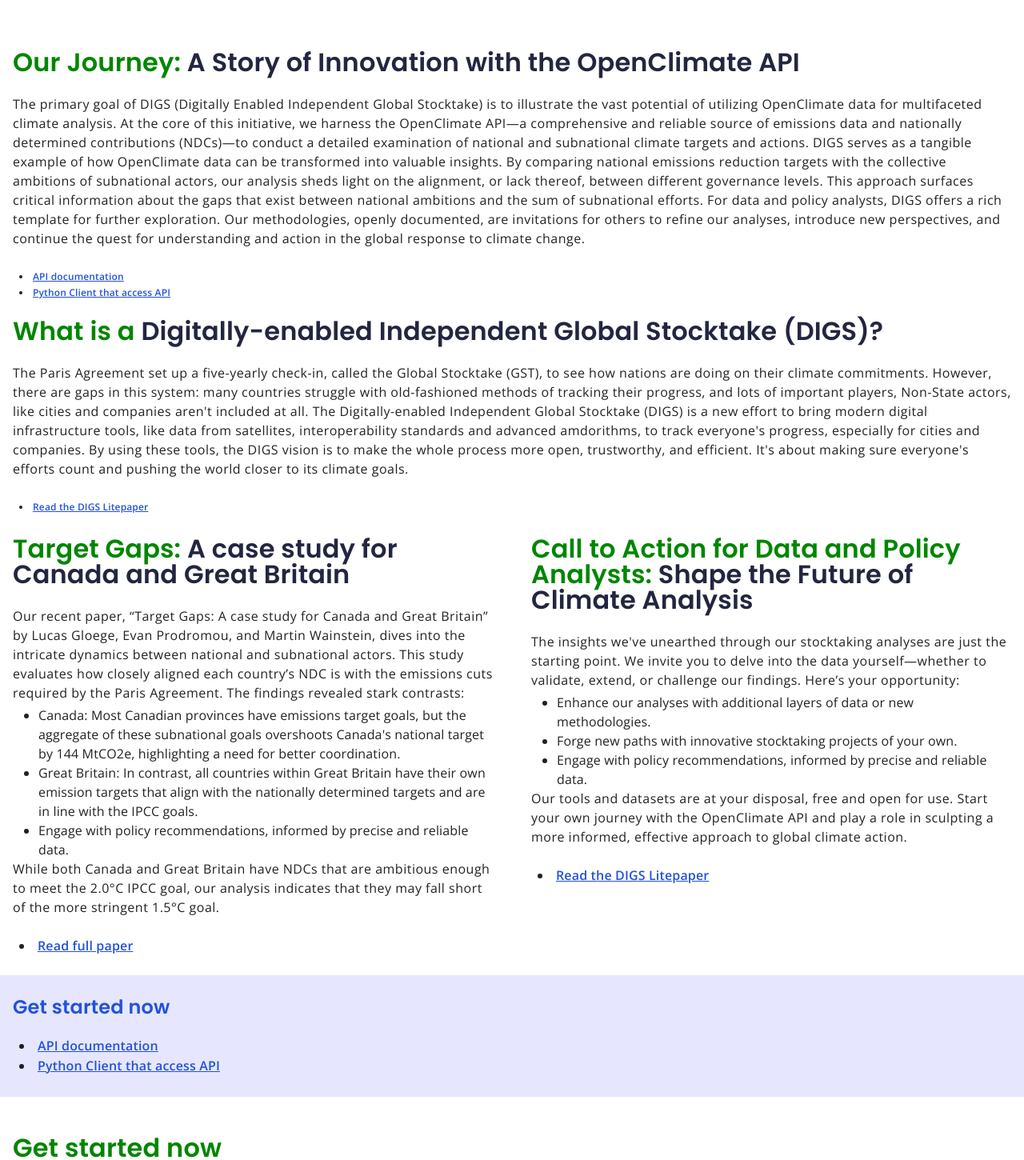
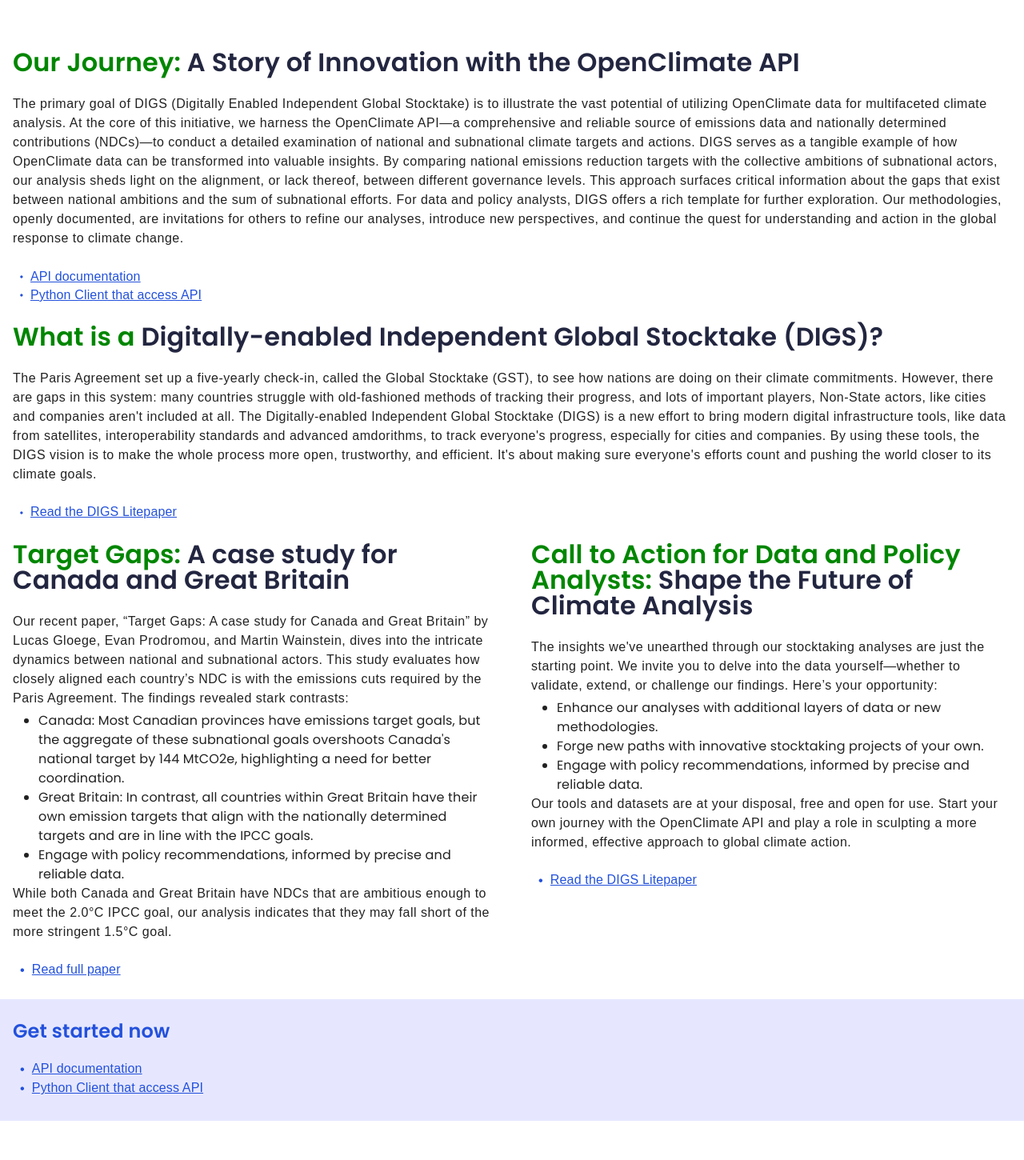
Before and after one commit to Open-Earth-Foundation/target-gap, a Next.js app: page /documentation in a window 1280 px wide. Shown: the part 562-2012 px from the top of the page at 80% size. Built offline with nearby package versions, Linux system fonts and the light colour scheme.

Commit message:
code reformat, removed redundant fonts, added api fn for coverage stats

```diff
--- a/src/app/documentation/page.tsx
+++ b/src/app/documentation/page.tsx
@@ -55,7 +55,6 @@ const page = () => {
               color=""
             />
             <Typography
-              className="bodyText"
               sx={{
                 fontSize: {
                   xs: "12px",
@@ -66,6 +65,8 @@ const page = () => {
                   md: "24px",
                 },
               }}
+              variant="body2"
+              fontFamily="sans-serif"
               lineHeight="16px"
               letterSpacing="0.5px">
               The primary goal of DIGS (Digitally Enabled Independent Global
@@ -88,19 +89,45 @@ const page = () => {
               quest for understanding and action in the global response to
               climate change.
             </Typography>
-            <ul className="list-disc ml-2 list-inside text-xs">
+            <ul className="list-none ml-2 list-inside text-xs">
               <li>
                 <Link
                   href="/"
-                  className="text-[#2351DC] underline bodyText font-[600] leading-6">
+                  className="text-[#2351DC] flex items-center gap-2 font-[600] leading-6">
+                  <span>&bull;</span>
+                  <Typography
+                    variant="body2"
+                    className="underline"
+                    fontFamily="sans-serif"
+                    color="text-[#2351DC]"
+                    sx={{
+                      fontSize: {
+                        xs: "12px",
+                        md: "16px",
+                      },
+                    }}>
                     API documentation
+                  </Typography>
                 </Link>
               </li>
               <li>
                 <Link
                   href="/"
-                  className="text-[#2351DC] underline bodyText font-[600]">
+                  className="text-[#2351DC] flex items-center gap-2 font-[600]">
+                  <span>&bull;</span>
+                  <Typography
+                    variant="body2"
+                    className="underline"
+                    fontFamily="sans-serif"
+                    color="text-[#2351DC]"
+                    sx={{
+                      fontSize: {
+                        xs: "12px",
+                        md: "16px",
+                      },
+                    }}>
                     Python Client that access API
+                  </Typography>
                 </Link>
               </li>
             </ul>
@@ -116,7 +143,6 @@ const page = () => {
               color=""
             />
             <Typography
-              className="bodyText"
               sx={{
                 fontSize: {
                   xs: "12px",
@@ -127,6 +153,8 @@ const page = () => {
                   md: "24px",
                 },
               }}
+              variant="body2"
+              fontFamily="sans-serif"
               lineHeight="16px"
               letterSpacing="0.5px">
               The Paris Agreement set up a five-yearly check-in, called the
@@ -144,12 +172,25 @@ const page = () => {
               about making sure everyone&apos;s efforts count and pushing the
               world closer to its climate goals.
             </Typography>
-            <ul className="list-disc ml-2 list-inside text-xs">
+            <ul className="list-none ml-2 list-inside text-xs">
               <li>
                 <Link
                   href="https://uploads-ssl.webflow.com/62192ceb9199b3dd08431a6b/63288ad5701afc27ed83d2ef_Litepaper%20-%20A%20Digitally-Enabled%20Independent%20Global%20Stocktake.pdf"
-                  className="text-[#2351DC] underline bodyText font-[600] leading-6">
+                  className="text-[#2351DC] flex items-center gap-2 font-[600] leading-6">
+                  <span>&bull;</span>
+                  <Typography
+                    variant="body2"
+                    className="underline"
+                    fontFamily="sans-serif"
+                    color="text-[#2351DC]"
+                    sx={{
+                      fontSize: {
+                        xs: "12px",
+                        md: "16px",
+                      },
+                    }}>
                     Read the DIGS Litepaper
+                  </Typography>
                 </Link>
               </li>
             </ul>
@@ -172,7 +213,6 @@ const page = () => {
               color=""
             />
             <Typography
-              className="bodyText"
               sx={{
                 fontSize: {
                   xs: "12px",
@@ -183,6 +223,8 @@ const page = () => {
                   md: "24px",
                 },
               }}
+              variant="body2"
+              fontFamily="sans-serif"
               lineHeight="16px"
               letterSpacing="0.5px">
               Our recent paper, “Target Gaps: A case study for Canada and Great
@@ -201,12 +243,25 @@ const page = () => {
               enough to meet the 2.0°C IPCC goal, our analysis indicates that
               they may fall short of the more stringent 1.5°C goal.
             </Typography>
-            <ul className="list-disc ml-2 list-inside text-xs">
+            <ul className="list-none ml-2 list-inside text-xs">
               <li>
                 <Link
                   href="https://docs.google.com/document/u/0/d/1hA8246oEDPvzs_6RJAe8PEJyYjm_X4FNFAevc-kUYR8/edit?pli=1"
-                  className="text-[#2351DC] underline bodyText font-[600] leading-6">
+                  className="text-[#2351DC] flex items-center gap-2 font-[600] leading-6">
+                  <span>&bull;</span>
+                  <Typography
+                    variant="body2"
+                    className="underline"
+                    fontFamily="sans-serif"
+                    color="text-[#2351DC]"
+                    sx={{
+                      fontSize: {
+                        xs: "12px",
+                        md: "16px",
+                      },
+                    }}>
                     Read full paper
+                  </Typography>
                 </Link>
               </li>
             </ul>
@@ -229,7 +284,6 @@ const page = () => {
               color=""
             />
             <Typography
-              className="bodyText"
               sx={{
                 fontSize: {
                   xs: "12px",
@@ -240,6 +294,8 @@ const page = () => {
                   md: "24px",
                 },
               }}
+              variant="body2"
+              fontFamily="sans-serif"
               lineHeight="16px"
               letterSpacing="0.5px">
               The insights we&apos;ve unearthed through our stocktaking analyses
@@ -254,12 +310,25 @@ const page = () => {
               sculpting a more informed, effective approach to global climate
               action.
             </Typography>
-            <ul className="list-disc ml-2 list-inside text-xs">
+            <ul className="ml-2 list-inside text-xs">
               <li>
                 <Link
                   href="https://docs.google.com/document/d/1hA8246oEDPvzs_6RJAe8PEJyYjm_X4FNFAevc-kUYR8/edit"
-                  className="text-[#2351DC] underline bodyText font-[600] leading-6">
+                  className="text-[#2351DC] flex items-center gap-2 font-[600] leading-6">
+                  <span>&bull;</span>
+                  <Typography
+                    variant="body2"
+                    className="underline"
+                    fontFamily="sans-serif"
+                    color="text-[#2351DC]"
+                    sx={{
+                      fontSize: {
+                        xs: "12px",
+                        md: "16px",
+                      },
+                    }}>
                     Read full paper
+                  </Typography>
                 </Link>
               </li>
             </ul>
@@ -287,7 +356,6 @@ const page = () => {
                 color=""
               />
               <Typography
-                className="bodyText"
                 sx={{
                   fontSize: {
                     xs: "12px",
@@ -298,6 +366,8 @@ const page = () => {
                     md: "24px",
                   },
                 }}
+                variant="body2"
+                fontFamily="sans-serif"
                 lineHeight="16px"
                 letterSpacing="0.5px">
                 Our recent paper, “Target Gaps: A case study for Canada and
@@ -325,7 +395,6 @@ const page = () => {
                 </li>
               </ul>
               <Typography
-                className="bodyText"
                 sx={{
                   fontSize: {
                     xs: "12px",
@@ -336,6 +405,8 @@ const page = () => {
                     md: "24px",
                   },
                 }}
+                variant="body2"
+                fontFamily="sans-serif"
                 marginTop="-24px"
                 lineHeight="16px"
                 letterSpacing="0.5px">
@@ -343,12 +414,25 @@ const page = () => {
                 enough to meet the 2.0°C IPCC goal, our analysis indicates that
                 they may fall short of the more stringent 1.5°C goal.
               </Typography>
-              <ul className="list-disc ml-2 list-inside text-xs md:text-base">
+              <ul className="list-none ml-2 list-inside text-xs md:text-base">
                 <li>
                   <Link
                     href="https://docs.google.com/document/d/1hA8246oEDPvzs_6RJAe8PEJyYjm_X4FNFAevc-kUYR8/edit"
-                    className="text-[#2351DC] underline bodyText font-[600] leading-6">
+                    className="text-[#2351DC] flex items-center gap-2 font-[600] leading-6">
+                    <span>&bull;</span>
+                    <Typography
+                      variant="body2"
+                      className="underline"
+                      fontFamily="sans-serif"
+                      color="text-[#2351DC]"
+                      sx={{
+                        fontSize: {
+                          xs: "12px",
+                          md: "16px",
+                        },
+                      }}>
                       Read full paper
+                    </Typography>
                   </Link>
                 </li>
               </ul>
@@ -360,7 +444,6 @@ const page = () => {
                 color=""
               />
               <Typography
-                className="bodyText"
                 sx={{
                   fontSize: {
                     xs: "12px",
@@ -371,6 +454,8 @@ const page = () => {
                     md: "24px",
                   },
                 }}
+                variant="body2"
+                fontFamily="sans-serif"
                 lineHeight="16px"
                 letterSpacing="0.5px">
                 The insights we&apos;ve unearthed through our stocktaking
@@ -393,7 +478,6 @@ const page = () => {
                 </li>
               </ul>
               <Typography
-                className="bodyText"
                 marginTop="-24px"
                 sx={{
                   fontSize: {
@@ -405,6 +489,8 @@ const page = () => {
                     md: "24px",
                   },
                 }}
+                variant="body2"
+                fontFamily="sans-serif"
                 lineHeight="16px"
                 letterSpacing="0.5px">
                 Our tools and datasets are at your disposal, free and open for
@@ -412,12 +498,25 @@ const page = () => {
                 role in sculpting a more informed, effective approach to global
                 climate action.
               </Typography>
-              <ul className="list-disc ml-2 list-inside text-xs md:text-base">
+              <ul className="list-none ml-2 list-inside text-xs md:text-base">
                 <li>
                   <Link
                     href="https://uploads-ssl.webflow.com/62192ceb9199b3dd08431a6b/63288ad5701afc27ed83d2ef_Litepaper%20-%20A%20Digitally-Enabled%20Independent%20Global%20Stocktake.pdf"
-                    className="text-[#2351DC] underline bodyText font-[600] leading-6">
+                    className="text-[#2351DC] flex items-center gap-2 font-[600] leading-6">
+                    <span>&bull;</span>
+                    <Typography
+                      variant="body2"
+                      className="underline"
+                      fontFamily="sans-serif"
+                      color="text-[#2351DC]"
+                      sx={{
+                        fontSize: {
+                          xs: "12px",
+                          md: "16px",
+                        },
+                      }}>
                       Read the DIGS Litepaper
+                    </Typography>
                   </Link>
                 </li>
               </ul>
@@ -436,19 +535,45 @@ const page = () => {
               lineHeight="32px">
               Get started now
             </Typography>
-            <ul className="list-disc ml-2 list-inside text-xs md:text-base">
+            <ul className="list-none ml-2 list-inside text-xs md:text-base">
               <li>
                 <Link
                   href="https://github.com/Open-Earth-Foundation/OpenClimate/blob/develop/api/API.md"
-                  className="text-[#2351DC] underline bodyText font-[600] leading-6">
+                  className="text-[#2351DC] font-[600] leading-6 flex items-center gap-2">
+                  <span>&bull;</span>
+                  <Typography
+                    variant="body2"
+                    className="underline"
+                    fontFamily="sans-serif"
+                    color="text-[#2351DC]"
+                    sx={{
+                      fontSize: {
+                        xs: "12px",
+                        md: "16px",
+                      },
+                    }}>
                     API documentation
+                  </Typography>
                 </Link>
               </li>
               <li>
                 <Link
                   href="https://openclimate-pyclient.readthedocs.io/en/latest/"
-                  className="text-[#2351DC] underline bodyText font-[600] leading-6">
+                  className="text-[#2351DC] flex items-center gap-2 font-[600] leading-6">
+                  <span>&bull;</span>
+                  <Typography
+                    variant="body2"
+                    className="underline"
+                    fontFamily="sans-serif"
+                    color="text-[#2351DC]"
+                    sx={{
+                      fontSize: {
+                        xs: "12px",
+                        md: "16px",
+                      },
+                    }}>
                     Python Client that access API
+                  </Typography>
                 </Link>
               </li>
             </ul>
@@ -487,7 +612,6 @@ const page = () => {
               Get started now
             </Typography>
             <Typography
-              className="bodyText"
               sx={{
                 fontSize: {
                   xs: "12px",
@@ -498,6 +622,8 @@ const page = () => {
                   md: "24px",
                 },
               }}
+              variant="body2"
+              fontFamily="sans-serif"
               lineHeight="16px"
               letterSpacing="0.5px">
               If you have any inquiries or require further clarification on the
--- a/src/app/globals.css
+++ b/src/app/globals.css
@@ -1,4 +1,3 @@
-@import url('https://fonts.googleapis.com/css2?family=Open+Sans&display=swap');
 @tailwind base;
 @tailwind components;
 @tailwind utilities;
@@ -6,10 +5,6 @@
 
 :root {
     height: 100vh;
-}
-
-.bodyText{
-    font-family: 'Open Sans', sans-serif !important;
 }
 
 .MuiTabs-indicator {
```
Also changed, not shown: src/components/tabs/ActorsWithTargetsTabs.tsx (+5 -27 lines), src/lib/api.ts (+51 -19 lines), src/lib/models.ts (+26 -8 lines). Lines whose indentation alone changed are shown as unchanged.
